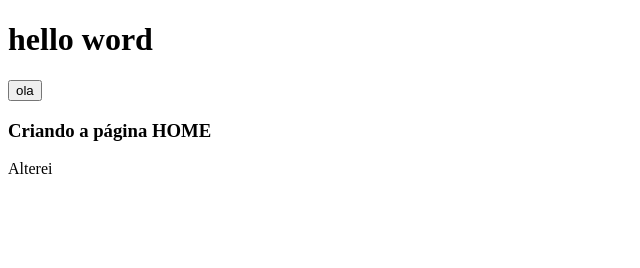
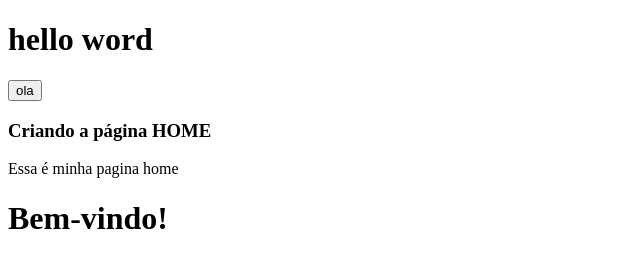
Before and after one commit to Dilson7/CursoGit, a plain HTML site: page index.html in a window 1280 px wide. Shown: the whole page, without its empty margins (0-640 px from the left). Drawn offline with Linux system fonts and the light colour scheme.

Commit message:
Pagina Home Finalizada

```diff
--- a/index.html
+++ b/index.html
@@ -10,6 +10,7 @@
     <button>ola</button>
 
     <h3>Criando a página HOME</h3>
-    Alterei
+    <p>Essa é minha pagina home</p>
+    <h1>Bem-vindo!</h1>
 </body>
 </html>
```
Also changed, not shown: nome.txt.
